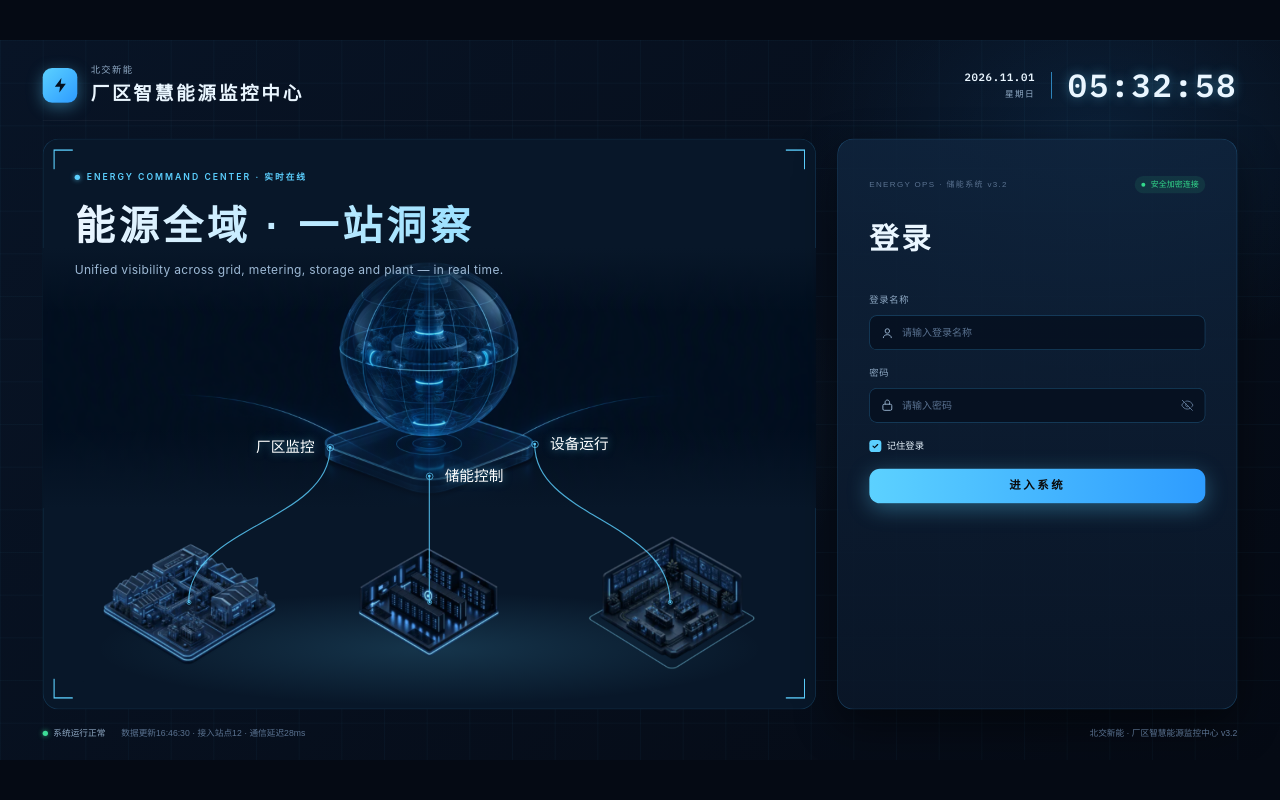
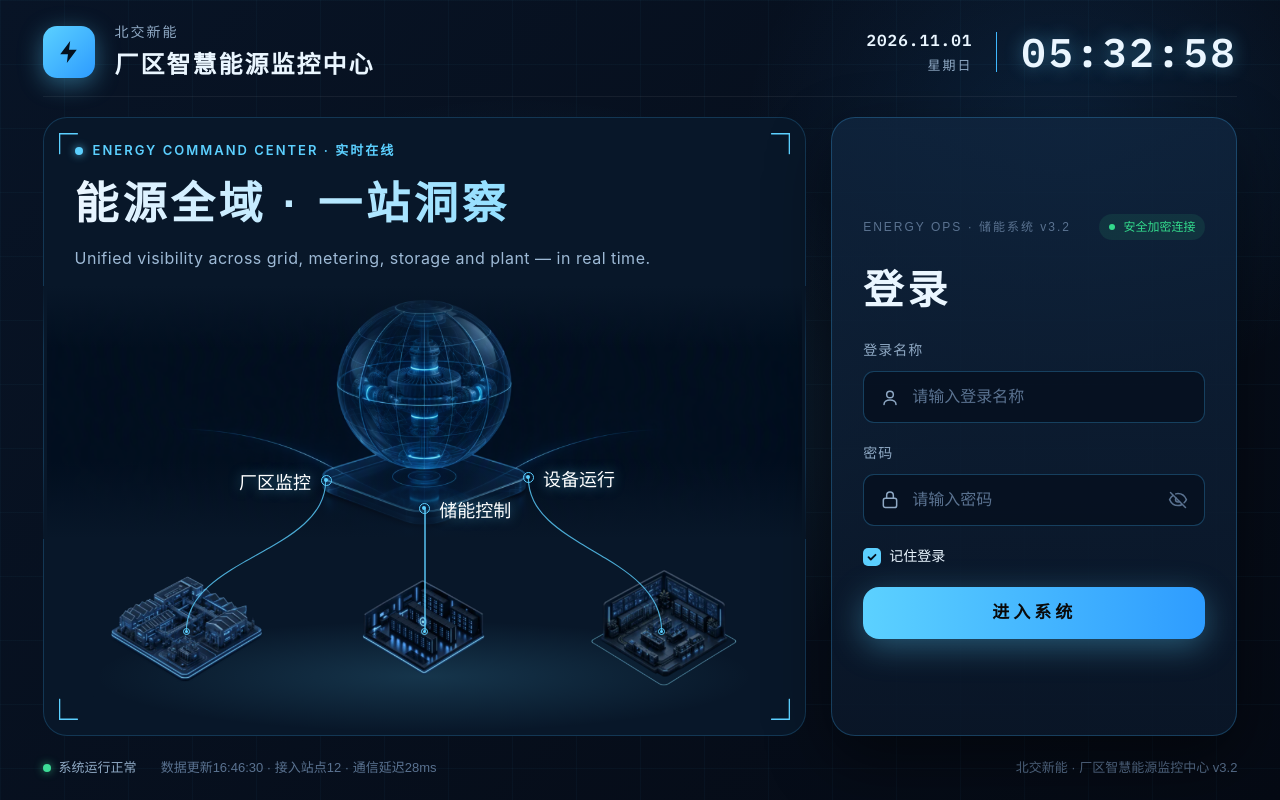
Before and after one commit to manws/pc_energy_storage_monitoring_system, a Vue app: page /login in a window 1280 px wide. Built offline with nearby package versions, Linux system fonts and the light colour scheme; no server answers.

Commit message:
--story=0 修改除了总览界面不允许缩放

```diff
--- a/src/views/LoginView.vue
+++ b/src/views/LoginView.vue
@@ -1,5 +1,5 @@
 <script setup lang="ts">
-import { computed, onBeforeUnmount, onMounted, ref } from 'vue';
+import { computed, ref } from 'vue';
 import { useRouter } from 'vue-router';
 import { useClock } from '@/composables/useClock';
 import { ApiError, EmsApi } from '@/core/api';
@@ -30,24 +30,9 @@ const showPassword = ref(false);
 const notice = ref('');
 const noticeError = ref(false);
 const loading = ref(false);
-const scale = ref(1);
-const offsetX = ref(0);
-const offsetY = ref(0);
 
 const dateMain = computed(() => date.value.slice(0, 10));
 const weekday = computed(() => date.value.slice(11));
-const pageStyle = computed(() => ({
-  transform: `scale(${scale.value})`,
-  left: `${offsetX.value}px`,
-  top: `${offsetY.value}px`
-}));
-
-function measure() {
-  const next = Math.min(window.innerWidth / 1920, window.innerHeight / 1080);
-  scale.value = next;
-  offsetX.value = (window.innerWidth - 1920 * next) / 2;
-  offsetY.value = (window.innerHeight - 1080 * next) / 2;
-}
 
 function showNotice(message: string, error: boolean) {
   notice.value = message;
@@ -101,21 +86,16 @@ async function submit() {
   }
 }
 
-onMounted(() => {
-  measure();
-  window.addEventListener('resize', measure);
-});
-
-onBeforeUnmount(() => window.removeEventListener('resize', measure));
 </script>
 
 <template>
   <div class="viewport">
-    <main class="screen" :style="pageStyle" aria-label="厂区智慧能源监控中心登录页">
+    <div class="backdrop" aria-hidden="true">
       <div class="bg-glow bg-glow-cyan" />
       <div class="bg-glow bg-glow-blue" />
       <div class="bg-grid" />
-
+    </div>
+    <main class="screen" aria-label="厂区智慧能源监控中心登录页">
       <header class="top-bar">
         <div class="brand">
           <div class="logo-mark">
@@ -139,10 +119,8 @@ onBeforeUnmount(() => window.removeEventListener('resize', measure));
       </header>
       <div class="top-divider" />
 
+      <div class="main-body">
         <section class="showcase" aria-labelledby="hero-title">
-        <img class="core-visual" :src="core" alt="能源核心" />
-        <div class="visual-top-fade" />
-        <div class="visual-fade" />
           <img class="corner-brackets" :src="corners" alt="" />
 
           <div class="hero">
@@ -154,6 +132,10 @@ onBeforeUnmount(() => window.removeEventListener('resize', measure));
             <p class="hero-subtitle">Unified visibility across grid, metering, storage and plant — in real time.</p>
           </div>
 
+          <div class="scene-diagram">
+            <img class="core-visual" :src="core" alt="能源核心" />
+            <div class="visual-top-fade" />
+            <div class="visual-fade" />
             <div class="scene-ground-glow" />
 
             <div class="energy-modules">
@@ -176,6 +158,7 @@ onBeforeUnmount(() => window.removeEventListener('resize', measure));
             <span class="scene-label label-plant">厂区监控</span>
             <span class="scene-label label-storage">储能控制</span>
             <span class="scene-label label-test">设备运行</span>
+          </div>
         </section>
 
       <section class="login-card" aria-labelledby="login-title">
@@ -248,6 +231,7 @@ onBeforeUnmount(() => window.removeEventListener('resize', measure));
           <p v-if="notice" class="notice" :class="{ error: noticeError }" role="status">{{ notice }}</p>
         </form>
       </section>
+      </div>
 
       <footer class="footer-status">
         <div class="status-left">
@@ -267,13 +251,11 @@ onBeforeUnmount(() => window.removeEventListener('resize', measure));
 .viewport {
   position: fixed;
   inset: 0;
-  overflow: hidden;
+  overflow: auto;
   background: #050a14;
 }
 
 .screen {
-  --bg-start: #081426;
-  --bg-end: #050a14;
   --panel: #081729;
   --cyan: #5cd0ff;
   --text-strong: #eaf6ff;
@@ -282,36 +264,46 @@ onBeforeUnmount(() => window.removeEventListener('resize', measure));
   --text-sub: #9ebad6;
   --green: #33d98c;
   --green-dot: #3ddc97;
-  position: absolute;
-  width: 1920px;
-  height: 1080px;
-  overflow: hidden;
-  transform-origin: top left;
+  --page-inline: clamp(16px, 3.33vw, 64px);
+  --page-block: clamp(16px, 2.5dvh, 28px);
+  --section-gap: clamp(16px, 2.5dvh, 28px);
+  position: relative;
+  width: 100%;
+  min-height: 100%;
+  box-sizing: border-box;
+  padding: var(--page-block) var(--page-inline);
+  display: flex;
+  flex-direction: column;
   color: var(--text-strong);
   font-family: 'Noto Sans SC', 'PingFang SC', 'Microsoft YaHei', sans-serif;
-  background: linear-gradient(135deg, var(--bg-start) 0%, var(--bg-end) 100%);
 }
 
-.bg-glow { position: absolute; border-radius: 50%; pointer-events: none; }
+.backdrop {
+  position: fixed;
+  inset: 0;
+  overflow: hidden;
+  pointer-events: none;
+  background: linear-gradient(135deg, #081426 0%, #050a14 100%);
+}
+.bg-glow { position: absolute; border-radius: 50%; }
 .bg-glow-cyan {
-  left: 180px;
-  top: 180px;
-  width: 1100px;
-  height: 800px;
+  left: 8%;
+  top: 12%;
+  width: 65%;
+  height: 80%;
   background: radial-gradient(closest-side, rgba(92, 209, 255, 0.16) 0%, rgba(92, 209, 255, 0) 100%);
 }
 .bg-glow-blue {
-  left: 1200px;
-  top: -200px;
-  width: 900px;
-  height: 700px;
+  right: -8%;
+  top: -18%;
+  width: 50%;
+  height: 70%;
   background: radial-gradient(closest-side, rgba(46, 156, 255, 0.12) 0%, rgba(46, 156, 255, 0) 100%);
 }
 .bg-grid {
   position: absolute;
   inset: 0;
   opacity: 0.45;
-  pointer-events: none;
   background-image:
     linear-gradient(rgba(92, 208, 255, 0.08) 1px, transparent 1px),
     linear-gradient(90deg, rgba(92, 208, 255, 0.08) 1px, transparent 1px);
@@ -319,17 +311,16 @@ onBeforeUnmount(() => window.removeEventListener('resize', measure));
 }
 
 .top-bar {
-  position: absolute;
-  left: 64px;
-  top: 28px;
-  width: 1792px;
-  height: 80px;
+  flex: 0 0 auto;
+  min-height: 64px;
   display: flex;
   align-items: center;
   justify-content: space-between;
+  gap: 24px;
 }
-.brand { display: flex; align-items: center; gap: 20px; }
+.brand { min-width: 0; display: flex; align-items: center; gap: 20px; }
 .logo-mark {
+  flex: 0 0 52px;
   width: 52px;
   height: 52px;
   border-radius: 14px;
@@ -339,10 +330,10 @@ onBeforeUnmount(() => window.removeEventListener('resize', measure));
   background: linear-gradient(135deg, #5bd1ff 0%, #2d9bff 100%);
   box-shadow: 0 6px 24px rgba(92, 209, 255, 0.4);
 }
-.brand-text { display: flex; flex-direction: column; align-items: flex-start; gap: 4px; }
+.brand-text { min-width: 0; display: flex; flex-direction: column; align-items: flex-start; gap: 4px; }
 .breadcrumb { font-size: 14px; color: var(--text-mid); letter-spacing: 2px; }
-.brand-title { font-size: 28px; font-weight: 700; letter-spacing: 4px; }
-.clock-group { display: flex; align-items: center; gap: 24px; }
+.brand-title { font-size: 24px; font-weight: 700; letter-spacing: 2px; overflow-wrap: anywhere; }
+.clock-group { flex: none; display: flex; align-items: center; gap: 24px; }
 .date-block { display: flex; flex-direction: column; align-items: flex-end; gap: 4px; }
 .date-text {
   font-family: 'Rajdhani', 'IBM Plex Mono', sans-serif;
@@ -355,7 +346,7 @@ onBeforeUnmount(() => window.removeEventListener('resize', measure));
 .digital-clock {
   font-family: 'Rajdhani', 'IBM Plex Mono', sans-serif;
   font-weight: 600;
-  font-size: 48px;
+  font-size: 40px;
   letter-spacing: 3px;
   line-height: 1;
   text-shadow: 0 0 18px rgba(92, 209, 255, 0.45);
@@ -363,65 +354,74 @@ onBeforeUnmount(() => window.removeEventListener('resize', measure));
 }
 
 .top-divider {
-  position: absolute;
-  left: 64px;
-  top: 120px;
-  width: 1792px;
+  flex: 0 0 auto;
   height: 1px;
+  margin-top: 12px;
   background: rgba(255, 255, 255, 0.06);
 }
 
+.main-body {
+  flex: 1 0 auto;
+  min-width: 0;
+  display: grid;
+  grid-template-columns: minmax(0, 1fr) clamp(340px, 34%, 600px);
+  align-items: stretch;
+  gap: clamp(16px, 2vw, 32px);
+  padding: var(--section-gap) 0;
+}
+
 .showcase {
-  position: absolute;
-  left: 64px;
-  top: 148px;
-  width: 1160px;
-  height: 856px;
+  position: relative;
+  min-width: 0;
+  min-height: 420px;
+  contain: size;
+  display: grid;
+  grid-template-rows: auto minmax(0, 1fr);
   border-radius: 24px;
   overflow: hidden;
   background: var(--panel);
   box-shadow: inset 0 0 0 1px rgba(64, 184, 255, 0.2);
 }
+.scene-diagram { position: relative; min-width: 0; min-height: 0; }
 .core-visual {
   position: absolute;
   left: 0;
-  top: 164px;
-  width: 1160px;
-  height: 390px;
-  object-fit: cover;
+  top: 0;
+  width: 100%;
+  height: 56.36%;
+  object-fit: contain;
   object-position: center;
   display: block;
 }
 .visual-top-fade {
   position: absolute;
   left: 0;
-  top: 164px;
-  width: 1160px;
-  height: 96px;
+  top: 0;
+  width: 100%;
+  height: 13.87%;
   background: linear-gradient(to bottom, #081729 0%, rgba(8, 23, 41, 0) 100%);
 }
 .visual-fade {
   position: absolute;
   left: 0;
-  top: 434px;
-  width: 1160px;
-  height: 120px;
+  top: 39.02%;
+  width: 100%;
+  height: 17.34%;
   background: linear-gradient(to bottom, rgba(8, 23, 41, 0) 0%, #081729 100%);
 }
 .corner-brackets {
   position: absolute;
-  left: 16px;
-  top: 16px;
-  width: 1128px;
-  height: 824px;
+  inset: 16px;
+  width: calc(100% - 32px);
+  height: calc(100% - 32px);
+  object-fit: fill;
   pointer-events: none;
+  z-index: 1;
 }
 
 .hero {
-  position: absolute;
-  left: 48px;
-  top: 48px;
-  width: 1064px;
+  position: relative;
+  padding: clamp(24px, 3dvh, 48px) clamp(24px, 2.5vw, 48px) 16px;
   display: flex;
   flex-direction: column;
   align-items: flex-start;
@@ -429,6 +429,7 @@ onBeforeUnmount(() => window.removeEventListener('resize', measure));
 }
 .hero-eyebrow { display: flex; align-items: center; gap: 10px; }
 .live-dot {
+  flex: 0 0 8px;
   width: 8px;
   height: 8px;
   border-radius: 50%;
@@ -440,15 +441,15 @@ onBeforeUnmount(() => window.removeEventListener('resize', measure));
   font-weight: 600;
   font-size: 13px;
   color: var(--cyan);
-  letter-spacing: 3px;
+  letter-spacing: 2px;
 }
 .hero-headline {
   margin: 0;
   width: 100%;
-  font-size: 60px;
+  font-size: 44px;
   font-weight: 700;
-  letter-spacing: 6px;
-  line-height: normal;
+  letter-spacing: 4px;
+  line-height: 1.3;
   background: linear-gradient(to right, #ebf5ff 0%, #5cd1ff 100%);
   -webkit-background-clip: text;
   background-clip: text;
@@ -459,53 +460,55 @@ onBeforeUnmount(() => window.removeEventListener('resize', measure));
   margin: 0;
   width: 100%;
   font-family: Inter, 'PingFang SC', sans-serif;
-  font-size: 18px;
+  font-size: 16px;
   color: var(--text-sub);
   letter-spacing: 0.5px;
 }
 
 .scene-ground-glow {
   position: absolute;
-  left: 80px;
-  top: 680px;
-  width: 1000px;
-  height: 170px;
+  left: 6.9%;
+  top: 74.57%;
+  width: 86.2%;
+  height: 24.57%;
   border-radius: 50%;
   pointer-events: none;
   background: radial-gradient(closest-side, rgba(92, 209, 255, 0.16) 0%, rgba(92, 209, 255, 0) 100%);
 }
 .energy-modules {
   position: absolute;
-  left: 48px;
-  top: 566px;
-  width: 1064px;
+  left: 4.14%;
+  top: 58.09%;
+  width: 91.72%;
+  height: 36%;
   display: flex;
-  align-items: flex-start;
-  gap: 20px;
+  align-items: stretch;
+  gap: clamp(8px, 1.2vw, 20px);
 }
 .scene-card {
   flex: 1 1 0;
   min-width: 0;
-  padding: 12px;
+  min-height: 0;
+  padding: clamp(4px, 1vw, 12px);
 }
 .scene-card img {
   width: 100%;
-  height: auto;
-  aspect-ratio: 317 / 237;
+  height: 100%;
   object-fit: contain;
   display: block;
 }
 
-.link-line { position: absolute; display: block; pointer-events: none; }
-.link-plant { left: 217px; top: 461px; width: 216px; height: 236px; }
-.link-storage { left: 578px; top: 504px; width: 4px; height: 193px; }
-.link-test { left: 736px; top: 456px; width: 207px; height: 241px; }
+.link-line { position: absolute; display: block; object-fit: fill; pointer-events: none; }
+.link-plant { left: 18.71%; top: 42.92%; width: 18.62%; height: 34.1%; }
+.link-storage { left: 49.83%; top: 49.13%; width: 4px; height: 27.89%; }
+.link-test { left: 63.45%; top: 42.2%; width: 17.84%; height: 34.83%; }
 
 .anchor {
   position: absolute;
   width: 14px;
   height: 14px;
   border-radius: 50%;
+  transform: translate(-50%, -50%);
 }
 .anchor::before {
   content: '';
@@ -527,11 +530,11 @@ onBeforeUnmount(() => window.removeEventListener('resize', measure));
   border-radius: 50%;
   background: var(--cyan);
 }
-.anchor-plant { left: 424px; top: 456px; }
-.anchor-storage { left: 573px; top: 499px; }
-.anchor-test { left: 731px; top: 451px; }
+.anchor-plant { left: 37.16%; top: 43.21%; }
+.anchor-storage { left: 50%; top: 49.42%; }
+.anchor-test { left: 63.62%; top: 42.49%; }
 
-.endpoint { position: absolute; width: 10px; height: 10px; }
+.endpoint { position: absolute; width: 10px; height: 10px; transform: translate(-50%, -50%); }
 .endpoint::before {
   content: '';
   position: absolute;
@@ -552,61 +555,60 @@ onBeforeUnmount(() => window.removeEventListener('resize', measure));
   border-radius: 50%;
   background: var(--cyan);
 }
-.endpoint-plant { left: 214px; top: 690px; }
-.endpoint-storage { left: 575px; top: 690px; }
-.endpoint-test { left: 936px; top: 690px; }
+.endpoint-plant { left: 18.88%; top: 76.73%; }
+.endpoint-storage { left: 50%; top: 76.73%; }
+.endpoint-test { left: 81.12%; top: 76.73%; }
 
 .scene-label {
   position: absolute;
-  height: 32px;
-  line-height: 32px;
-  font-size: 22px;
+  line-height: 1.5;
+  font-size: 18px;
   font-weight: 500;
   color: #fff;
   text-shadow: 0 0 12px rgba(92, 209, 255, 0.55);
   white-space: nowrap;
 }
 .label-plant {
-  left: 408px;
-  top: 447px;
+  left: 35.17%;
+  top: 40.9%;
   width: max-content;
   transform: translateX(-100%);
 }
 .label-storage {
-  left: 603px;
-  top: 490px;
+  left: 51.98%;
+  top: 47.11%;
   width: max-content;
 }
 .label-test {
-  left: 761px;
-  top: 442px;
+  left: 65.6%;
+  top: 40.17%;
   width: max-content;
 }
 
 .login-card {
-  position: absolute;
-  left: 1256px;
-  top: 148px;
-  width: 600px;
-  height: 856px;
+  position: relative;
+  min-width: 0;
   border-radius: 24px;
-  padding: 56px 48px 48px;
+  padding: clamp(24px, 4dvh, 56px) clamp(24px, 2.5vw, 48px);
   display: flex;
   flex-direction: column;
-  justify-content: flex-start;
+  justify-content: center;
   align-items: flex-start;
-  gap: 36px;
+  gap: 24px;
   background: linear-gradient(to bottom, rgba(15, 36, 61, 0.85) 0%, rgba(10, 23, 41, 0.85) 100%);
   box-shadow: inset 0 0 0 1px rgba(64, 184, 255, 0.25), 0 24px 64px rgba(0, 0, 0, 0.45);
 }
 .card-brand-row {
   width: 100%;
   display: flex;
+  flex-wrap: wrap;
   align-items: center;
   justify-content: space-between;
+  gap: 10px;
 }
-.system-version { font-size: 12px; font-weight: 500; color: var(--text-dim); letter-spacing: 2px; }
+.system-version { font-size: 12px; font-weight: 500; color: var(--text-dim); letter-spacing: 2px; overflow-wrap: anywhere; }
 .secure-chip {
+  flex: none;
   display: flex;
   align-items: center;
   gap: 8px;
@@ -616,19 +618,19 @@ onBeforeUnmount(() => window.removeEventListener('resize', measure));
 }
 .secure-dot { width: 6px; height: 6px; border-radius: 50%; background: var(--green); }
 .secure-label { font-size: 12px; font-weight: 500; color: var(--green); }
-.card-header { width: 100%; display: flex; flex-direction: column; gap: 12px; }
-.card-title { margin: 0; font-size: 44px; font-weight: 700; letter-spacing: 4px; }
-.card-subtitle { margin: 0; font-size: 15px; color: var(--text-mid); }
+.card-header { width: 100%; }
+.card-title { margin: 0; font-size: 40px; font-weight: 700; letter-spacing: 4px; line-height: 1.3; }
+.card-subtitle:empty { display: none; }
 
-.form { width: 100%; display: flex; flex-direction: column; gap: 24px; }
-.field { width: 100%; display: flex; flex-direction: column; gap: 12px; }
+.form { width: 100%; display: flex; flex-direction: column; gap: 20px; }
+.field { width: 100%; display: flex; flex-direction: column; gap: 10px; }
 .field-label { font-size: 14px; font-weight: 500; color: var(--text-mid); letter-spacing: 1px; }
 .input {
   width: 100%;
-  height: 52px;
+  min-height: 52px;
   box-sizing: border-box;
   border-radius: 11px;
-  padding: 15px 16px;
+  padding: 14px 16px;
   display: flex;
   align-items: center;
   gap: 12px;
@@ -651,7 +653,7 @@ onBeforeUnmount(() => window.removeEventListener('resize', measure));
   outline: none;
   box-shadow: none;
   font: inherit;
-  font-size: 15px;
+  font-size: 16px;
   line-height: 22px;
   color: var(--text-strong);
 }
@@ -700,7 +702,7 @@ onBeforeUnmount(() => window.removeEventListener('resize', measure));
 
 .primary-btn {
   width: 100%;
-  height: 52px;
+  min-height: 52px;
   border: none;
   border-radius: 16px;
   background: linear-gradient(to right, #5cd1ff 0%, #2e9cff 100%);
@@ -715,20 +717,23 @@ onBeforeUnmount(() => window.removeEventListener('resize', measure));
 .primary-btn:hover { filter: brightness(1.06); }
 .primary-btn:active { transform: translateY(1px); }
 .primary-btn:disabled { cursor: progress; filter: saturate(0.55) brightness(0.9); }
-.notice { margin: -8px 0 0; font-size: 14px; line-height: 22px; color: var(--cyan); }
+.primary-btn:focus-visible,
+.eye-btn:focus-visible,
+.help-link:focus-visible { outline: 2px solid var(--cyan); outline-offset: 4px; }
+.remember:has(.remember-input:focus-visible) .checkbox { outline: 2px solid var(--cyan); outline-offset: 4px; }
+.notice { margin: 0; font-size: 14px; line-height: 22px; color: var(--cyan); overflow-wrap: anywhere; }
 .notice.error { color: #ffb1bd; }
 
 .footer-status {
-  position: absolute;
-  left: 64px;
-  top: 1024px;
-  width: 1792px;
-  height: 32px;
+  flex: 0 0 auto;
+  min-height: 24px;
   display: flex;
+  flex-wrap: wrap;
   align-items: center;
   justify-content: space-between;
+  gap: 8px 24px;
 }
-.status-left { display: flex; align-items: center; gap: 24px; }
+.status-left { min-width: 0; display: flex; flex-wrap: wrap; align-items: center; gap: 8px 24px; }
 .status-ok { display: flex; align-items: center; gap: 8px; }
 .ok-dot {
   width: 8px;
@@ -739,6 +744,51 @@ onBeforeUnmount(() => window.removeEventListener('resize', measure));
 }
 .status-text { font-size: 13px; color: var(--text-mid); }
 .update-text,
-.copyright { font-size: 13px; color: var(--text-dim); }
+.copyright { font-size: 13px; color: var(--text-dim); overflow-wrap: anywhere; }
 
+@media (min-width: 1600px) {
+  .brand-title { font-size: 28px; }
+  .hero-headline { font-size: 56px; }
+  .scene-label { font-size: 22px; }
+}
+
+@media (max-width: 1100px) {
+  .hero-headline { font-size: 36px; }
+  .hero-subtitle { display: none; }
+  .scene-label { font-size: 16px; }
+  .clock-group { gap: 16px; }
+  .digital-clock { font-size: 32px; }
+  .update-text { display: none; }
+}
+
+@media (max-width: 900px) {
+  .showcase { display: none; }
+  .main-body { grid-template-columns: minmax(0, 1fr); justify-items: center; align-items: center; }
+  .login-card { width: min(100%, 520px); }
+}
+
+@media (max-width: 720px) {
+  .clock-group { display: none; }
+  .brand { gap: 12px; }
+  .brand-title { font-size: 20px; }
+  .footer-status { justify-content: center; }
+  .copyright { display: none; }
+}
+
+@media (max-width: 400px) {
+  .login-card { padding-inline: 20px; }
+  .card-title { font-size: 32px; }
+  .system-version { display: none; }
+}
+
+@media (max-height: 700px) {
+  .screen { --page-block: 12px; --section-gap: 12px; }
+  .top-bar { min-height: 52px; }
+  .login-card { padding-block: 20px; gap: 16px; }
+  .form { gap: 16px; }
+  .field { gap: 8px; }
+  .card-title { font-size: 32px; }
+  .hero { padding-top: 24px; gap: 10px; }
+  .hero-subtitle { display: none; }
+}
 </style>
```
Also changed, not shown: src/views/DeskView.vue (+115 -10 lines). Lines whose indentation alone changed are shown as unchanged.
